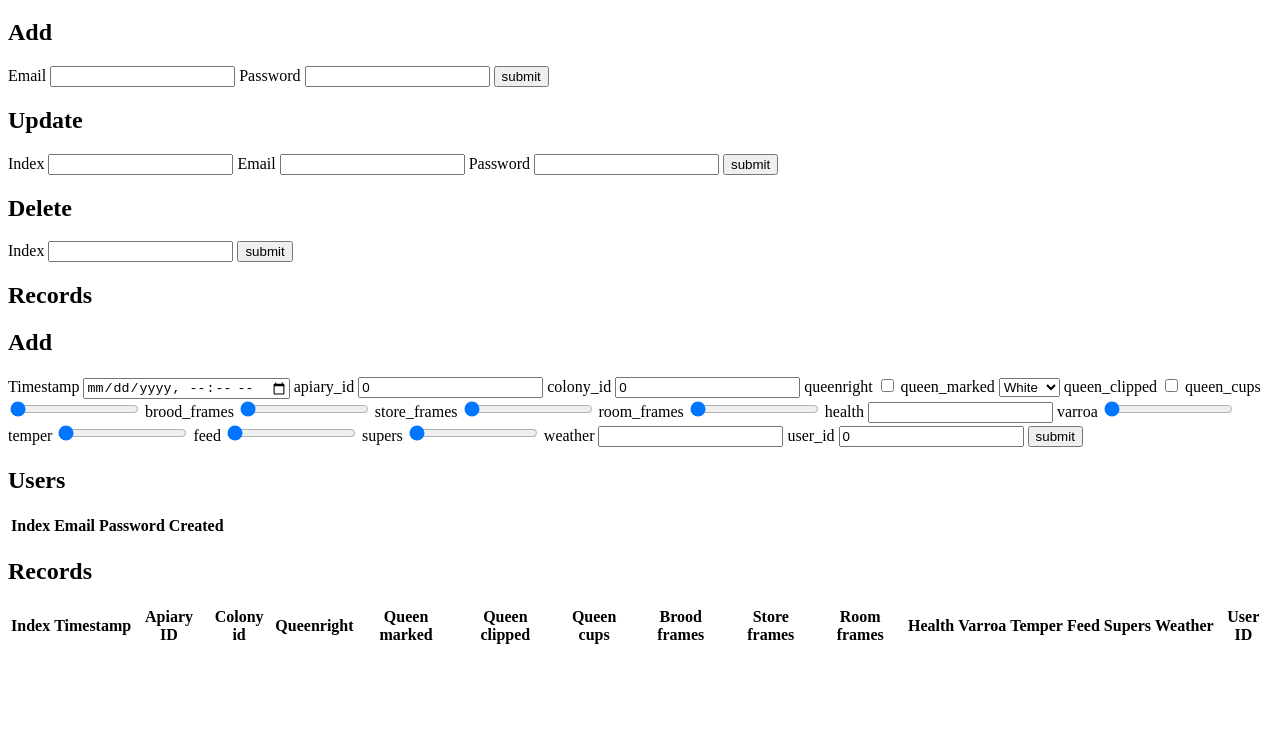
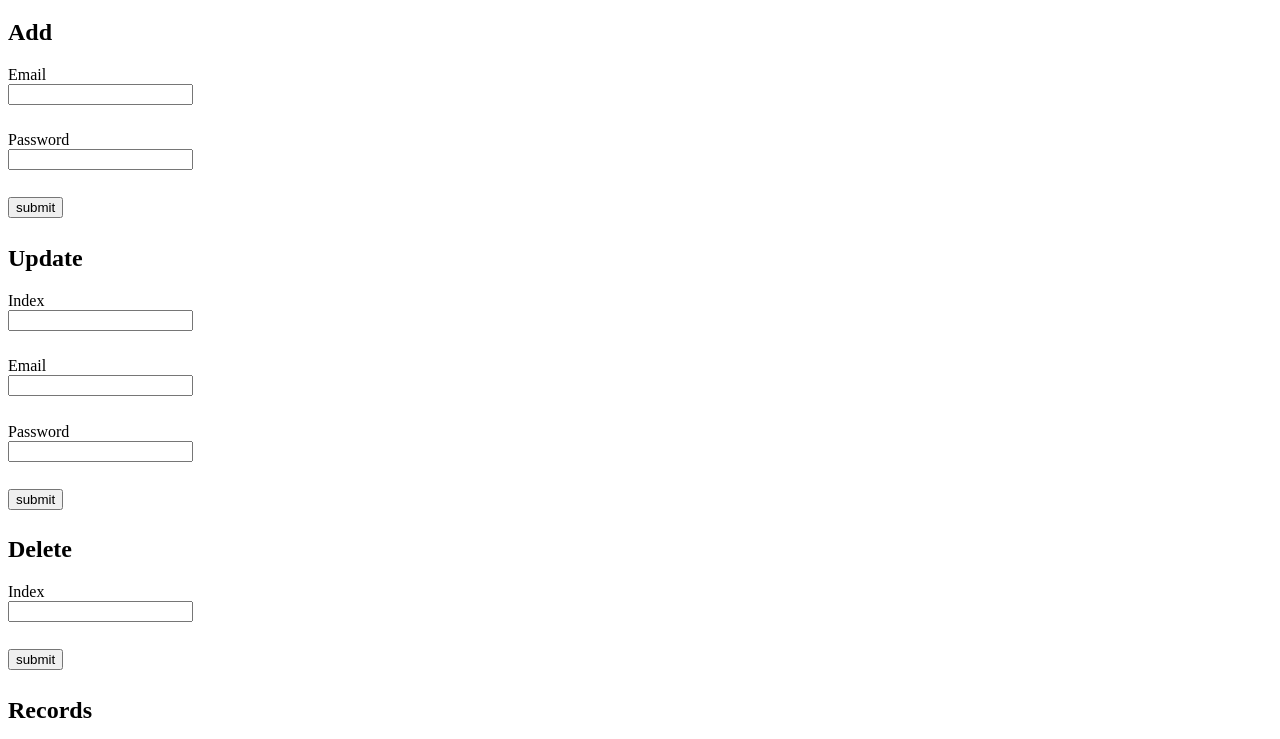
Before and after one commit to jkwlsn/learning-typescript, a website: page index.html in a window 1280 px wide. Shown: the part 61-800 px from the top of the page. Drawn offline with Linux system fonts and the light colour scheme.

Commit message:
Adds basic styles to make HTML clearer

```diff
--- a/index.html
+++ b/index.html
@@ -1,6 +1,21 @@
 <!doctype html>
 <html>
-  <title>Apiary Manager</title>
+  <head>
+    <meta charset="UTF-8" />
+    <meta name="viewport" content="width=device-width, initial-scale=1.0" />
+
+    <title>Apiary Manager</title>
+    <style>
+      input,
+      select {
+        display: block;
+        margin-bottom: 2em;
+      }
+      label {
+        display: block;
+      }
+    </style>
+  </head>
   <body>
     <header>
       <h1>Apiary Manager</h1>
```
